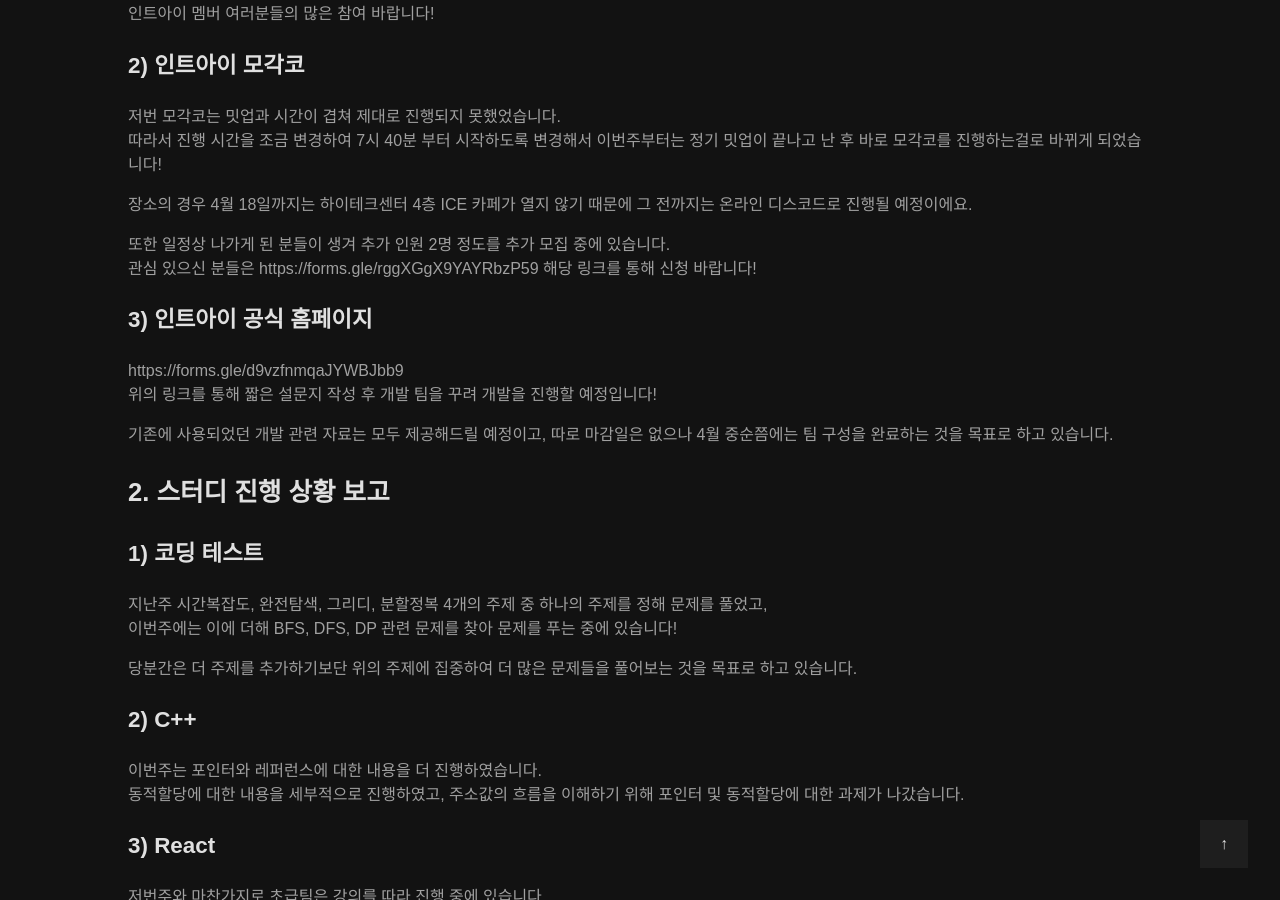
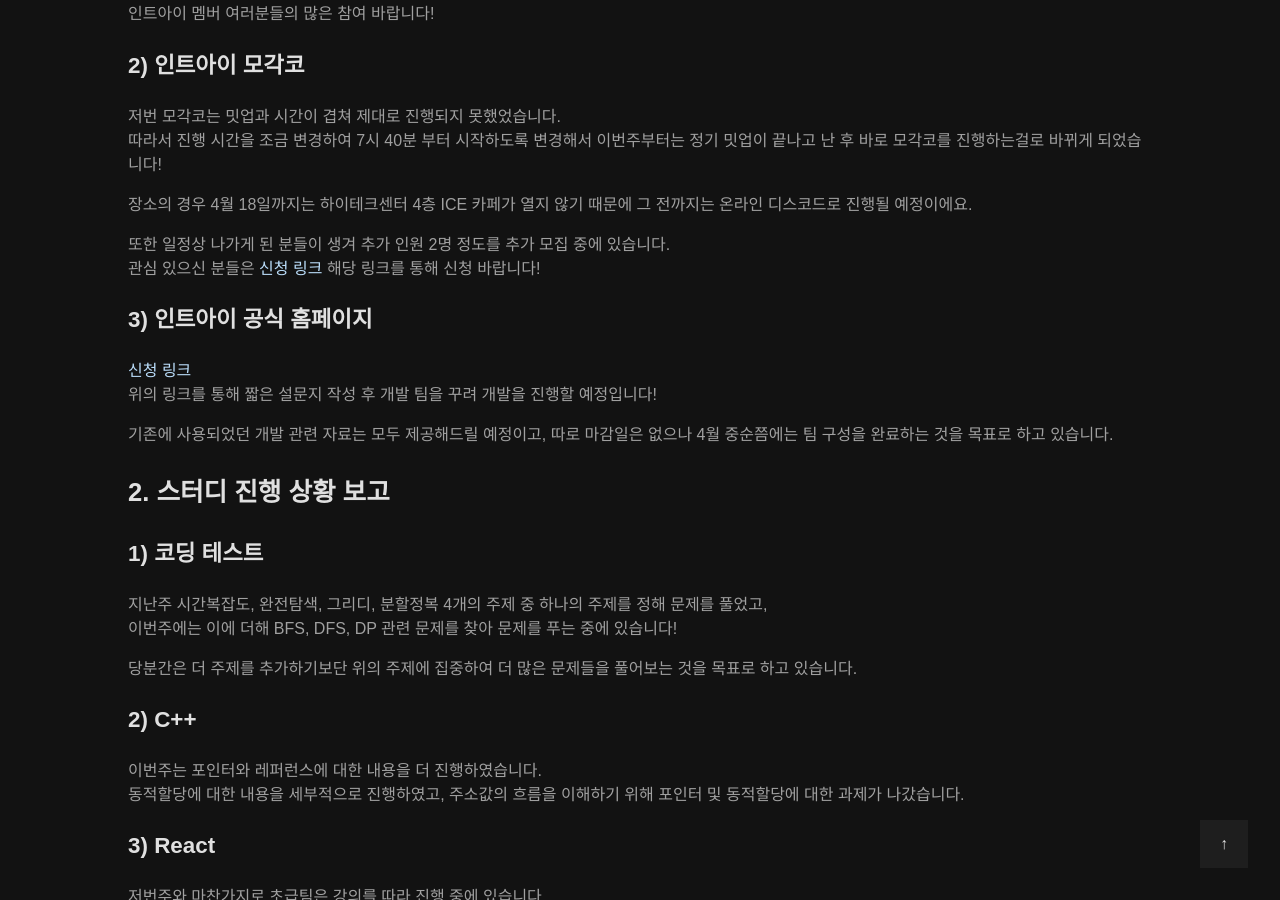
Before and after one commit to int-i/int-i.github.io, a Jekyll site: the page built from _posts/2022-04-02-summary-of-the-3rd-regular-meetup.md, in a window 1280 px wide and 900 px high, scrolled down 1276 px. Built offline with Jekyll 4.4.1, drawn with Linux system fonts in a browser that asks for light colours; some web fonts are replaced; a script that is not in the unit is left out; comment, search, counter and statistics services are not loaded.

Commit message:
Update post

```diff
--- a/_posts/2022-04-02-summary-of-the-3rd-regular-meetup.md
+++ b/_posts/2022-04-02-summary-of-the-3rd-regular-meetup.md
@@ -39,10 +39,10 @@ thumbnail: /assets/posts/2022-04-02-summary-of-the-3rd-regular-meetup/thumbnail.
 장소의 경우 4월 18일까지는 하이테크센터 4층 ICE 카페가 열지 않기 때문에 그 전까지는 온라인 디스코드로 진행될 예정이에요.
 
 또한 일정상 나가게 된 분들이 생겨 추가 인원 2명 정도를 추가 모집 중에 있습니다.
-관심 있으신 분들은 https://forms.gle/rggXGgX9YAYRbzP59 해당 링크를 통해 신청 바랍니다!
+관심 있으신 분들은 [신청 링크](https://forms.gle/rggXGgX9YAYRbzP59) 해당 링크를 통해 신청 바랍니다!
 
 ### 3) 인트아이 공식 홈페이지
-https://forms.gle/d9vzfnmqaJYWBJbb9
+[신청 링크](https://forms.gle/d9vzfnmqaJYWBJbb9)
 위의 링크를 통해 짧은 설문지 작성 후 개발 팀을 꾸려 개발을 진행할 예정입니다!
 
 기존에 사용되었던 개발 관련 자료는 모두 제공해드릴 예정이고, 따로 마감일은 없으나 4월 중순쯤에는 팀 구성을 완료하는 것을 목표로 하고 있습니다.
```
